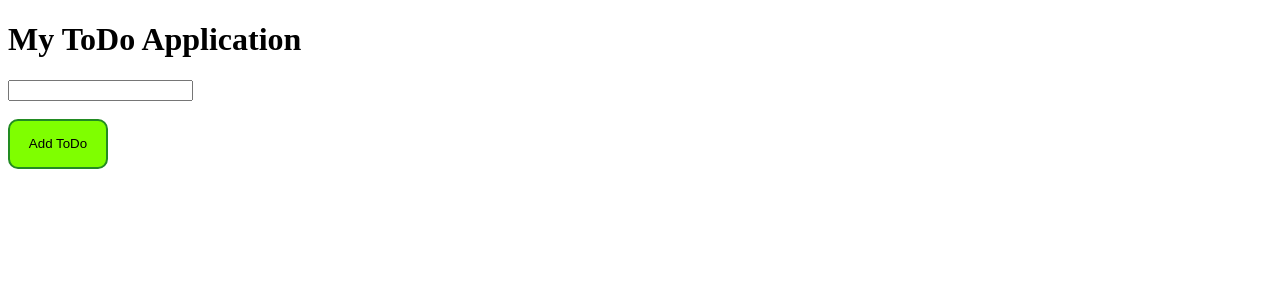
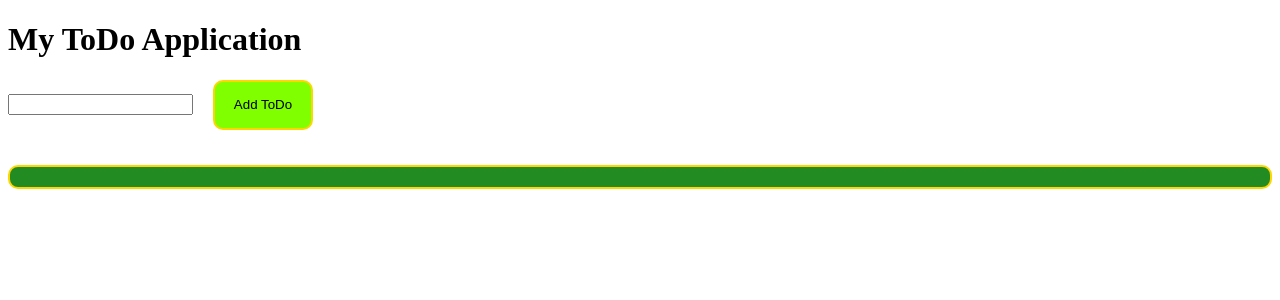
Before and after one commit to EthanSMorse/ToDo, a Vue app: page / in a window 1280 px wide. Shown: the top 300 px of the page. Built offline with nearby package versions, Linux system fonts and the light colour scheme.

Commit message:
Dun stuff.

```diff
--- a/src/App.vue
+++ b/src/App.vue
@@ -1,8 +1,11 @@
 <script setup>
-  import {ref} from 'vue'
+  import {ref, watch} from 'vue'
   let input = ref ("")
-  let todos = ref ([])
+  let todos = ref (JSON.parse(window.localStorage.getItem('todos')))
 
+  watch(todos, function(value) {
+    window.localStorage.setItem('todos', JSON.stringify(value))
+  }, {deep: true})
 
   function addToDo () {
     if (input.value == "") {
@@ -23,14 +26,14 @@
   <h1>My ToDo Application</h1>
 
   <input @keydown.enter ="addToDo" v-model="input">
-  <br>
-  <br>
-  <button @click="addToDo">Add ToDo</button>
+  <button id="AddTD-style" @click="addToDo">Add ToDo</button>
 
-  <div class="li-style" v-for="(todo, index) in todos">
-    <button @click= "deleteToDo(index)">Delete</button>
-    <input type="checkbox" v-model="todo.complete">
-    {{ todo.text }}
+  <div class="li-box">
+    <div class="li-style" v-for="(todo, index) in todos">
+      <button @click= "deleteToDo(index)">Delete</button>
+      <input class="CB-style" type="checkbox" v-model="todo.complete">
+      {{ todo.text }}
+    </div>
   </div>
 </template>
 
@@ -42,10 +45,32 @@
     border-style: solid;
     border-width: 2px;
     border-radius: 10px;
-    border-color: forestgreen;
+  }
+
+  .CB-style {
+
+  }
+
+  #AddTD-style {
+    margin-left: 20px;
+    border-color: gold;
   }
 
   .li-style {
     list-style: none;
+    font-size: larger;
+    margin: 10px;
+  }
+
+  .li-box {
+    background-color: forestgreen;
+    height: fit-content;
+    padding: 10px;
+    min-width: 11px;
+    border-style: solid;
+    border-width: 2px;
+    border-radius: 10px;
+    border-color: gold;
+    margin-top: 35px;
   }
 </style>
```
